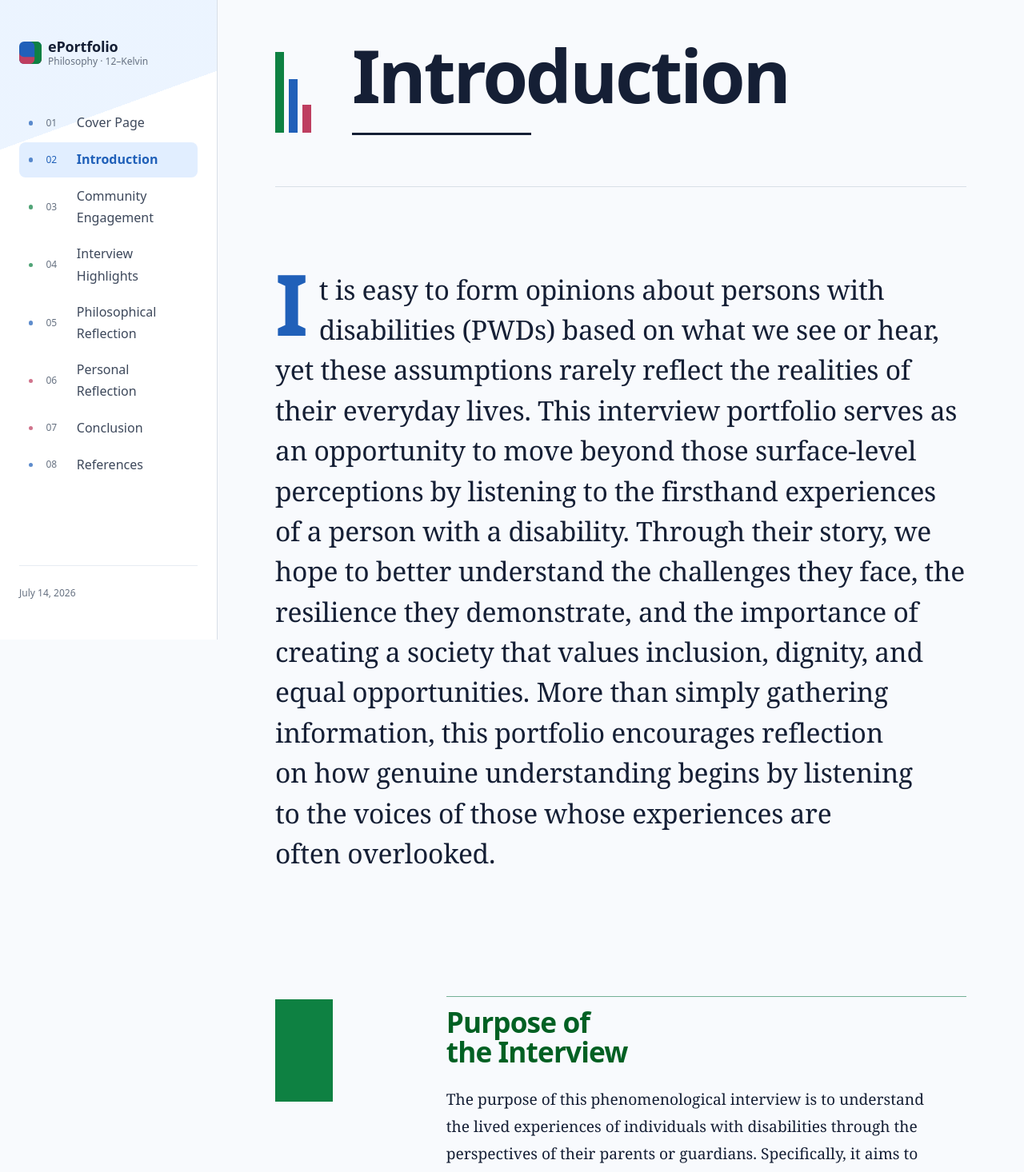
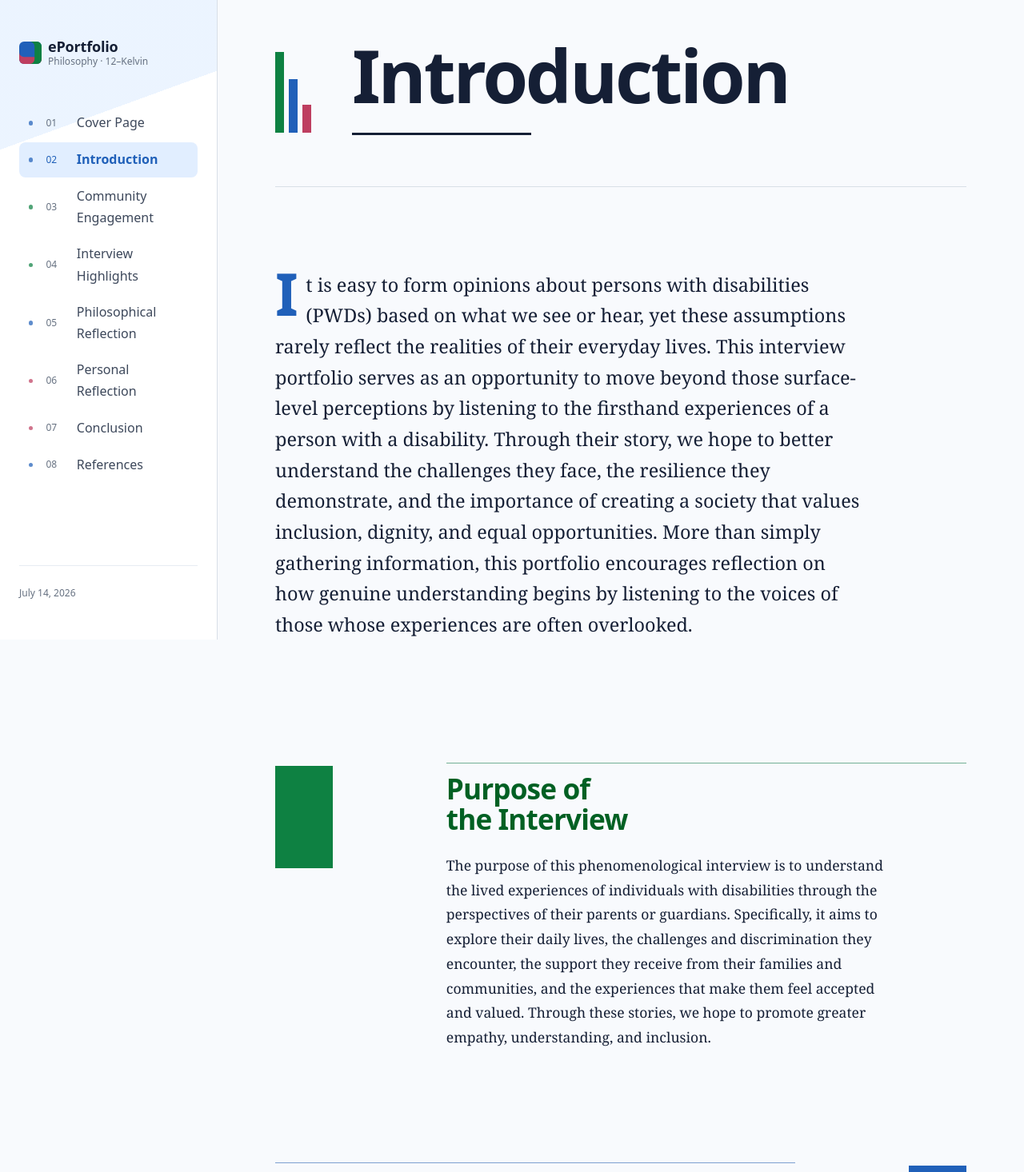
Before and after one commit to zyrahmariezg-hue/ePort-zy, a React (Vite) app: page /#/introduction in a window 1280 px wide. Shown: the top 1466 px of the page at 80% size. Built offline with nearby package versions, Linux system fonts and the light colour scheme.

Commit message:
Refine introduction typography scale

```diff
--- a/src/styles/introduction.css
+++ b/src/styles/introduction.css
@@ -72,9 +72,9 @@
 .epf-introduction-opening p {
   max-width: 56ch;
   font-family: var(--font-serif);
-  font-size: clamp(1.45rem, 1.16rem + 1.18vw, 2.1rem);
-  line-height: 1.5;
-  letter-spacing: -0.008em;
+  font-size: clamp(1.18rem, 1.05rem + 0.52vw, 1.5rem);
+  line-height: 1.65;
+  letter-spacing: 0;
   color: var(--ink);
   text-wrap: pretty;
 }
@@ -135,7 +135,7 @@
   max-width: 56ch;
   margin-top: var(--space-lg);
   font-family: var(--font-serif);
-  font-size: clamp(1.05rem, 1rem + 0.25vw, 1.2rem);
+  font-size: clamp(1rem, 0.97rem + 0.16vw, 1.1rem);
   line-height: 1.75;
   color: var(--ink);
   text-wrap: pretty;
@@ -193,7 +193,7 @@
 
   .epf-introduction-signal { gap: 0.22rem; }
 
-  .epf-introduction-opening p { font-size: clamp(1.28rem, 6vw, 1.55rem); }
+  .epf-introduction-opening p { font-size: clamp(1.1rem, 5.2vw, 1.3rem); }
 
   .epf-introduction-passage,
   .epf-introduction-passage--blue { grid-template-columns: 1fr; }
```
